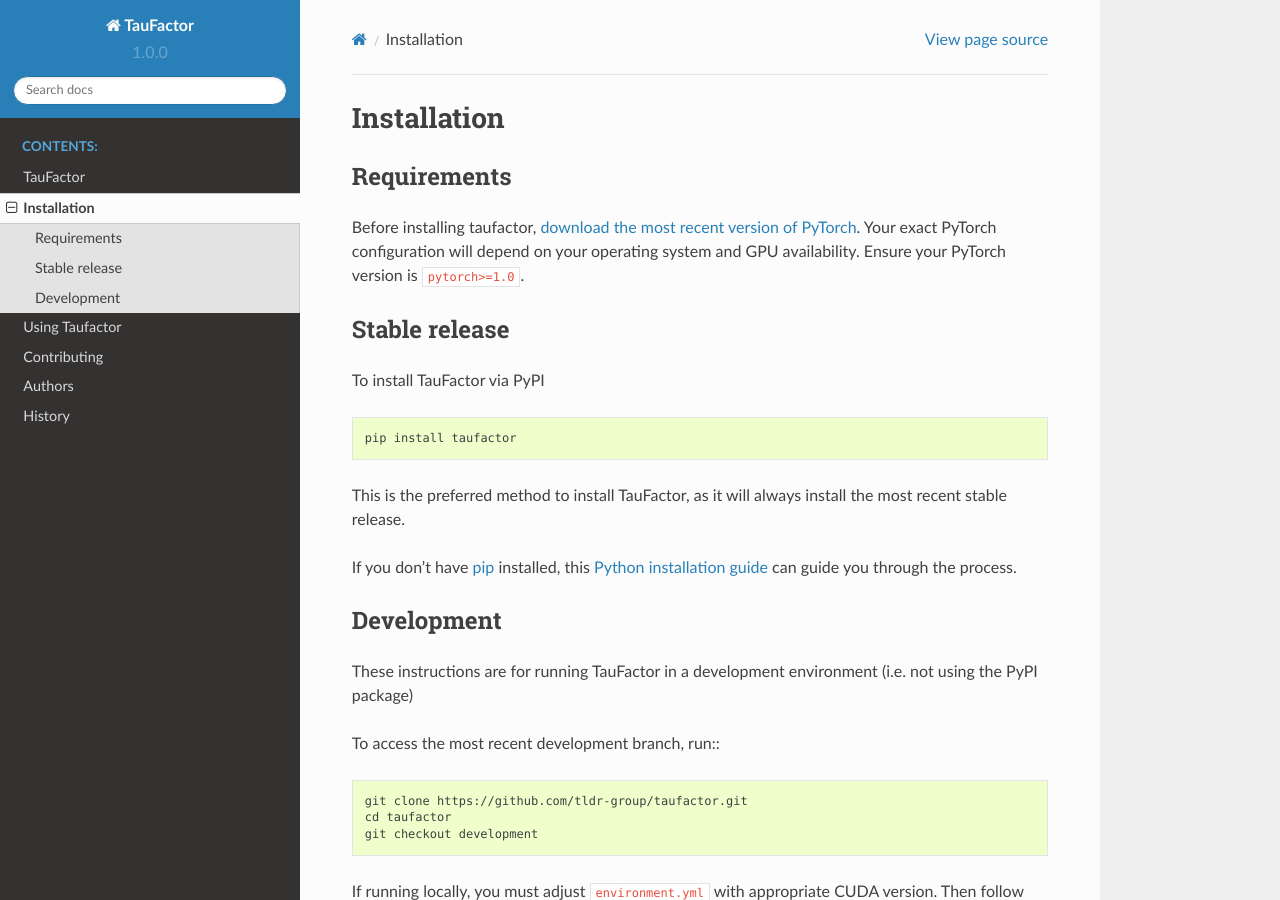
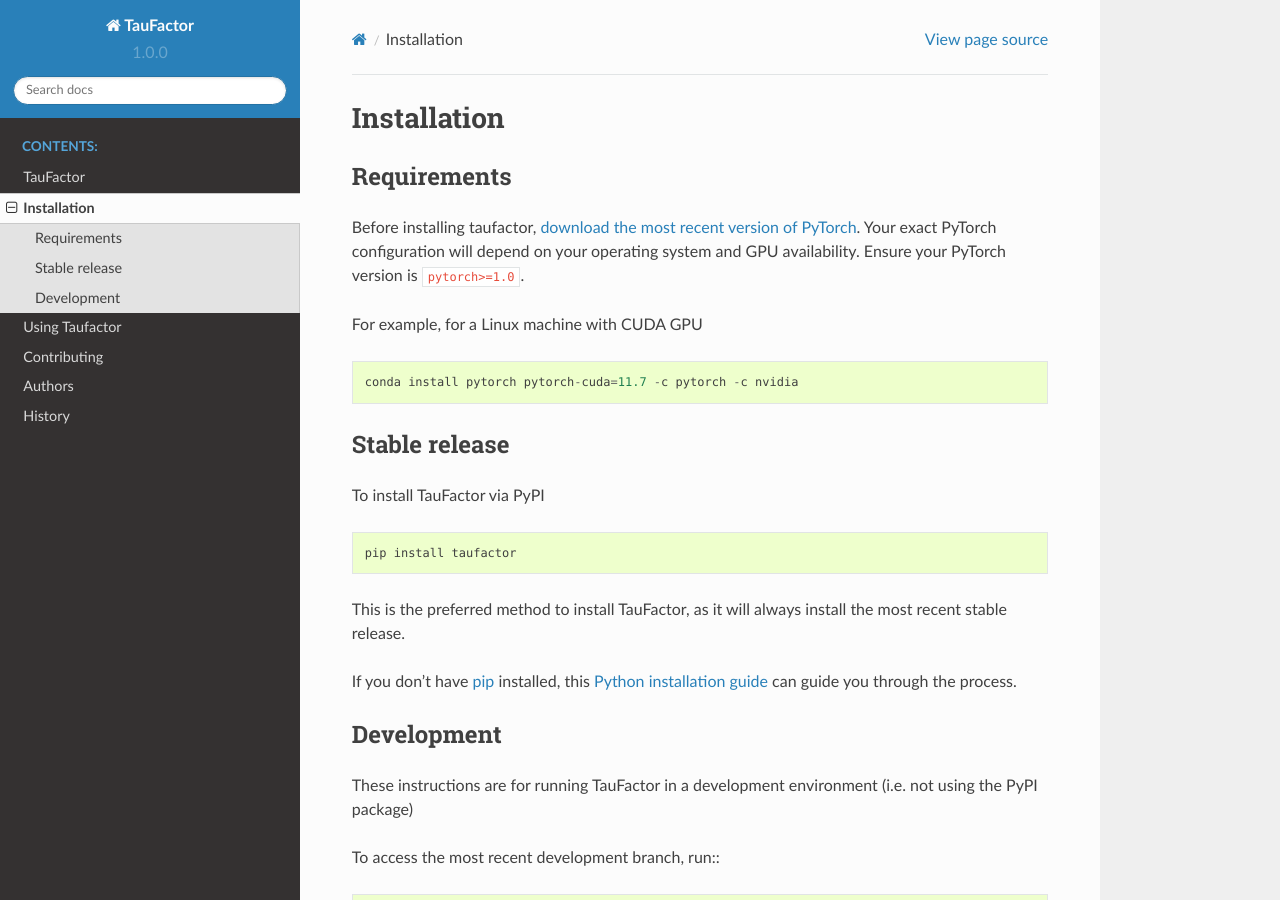
Before and after one commit to tldr-group/taufactor, a Sphinx documentation site: the page built from docs/installation.md, in a window 1280 px wide and 900 px high. Built offline with Sphinx 7.4.7 and the Read the Docs theme 2.0.0, drawn with Linux system fonts in a browser that asks for light colours.

Commit message:
add eg for pytorch

````diff
--- a/docs/installation.md
+++ b/docs/installation.md
@@ -3,6 +3,12 @@
 ## Requirements
 
 Before installing taufactor, [download the most recent version of PyTorch](https://pytorch.org/get-started/locally/). Your exact PyTorch configuration will depend on your operating system and GPU availability. Ensure your PyTorch version is `pytorch>=1.0`.
+
+For example, for a Linux machine with CUDA GPU
+
+```
+conda install pytorch pytorch-cuda=11.7 -c pytorch -c nvidia
+```
 
 ## Stable release
 
````
Also changed, not shown: README.md (+6 -0 lines).
